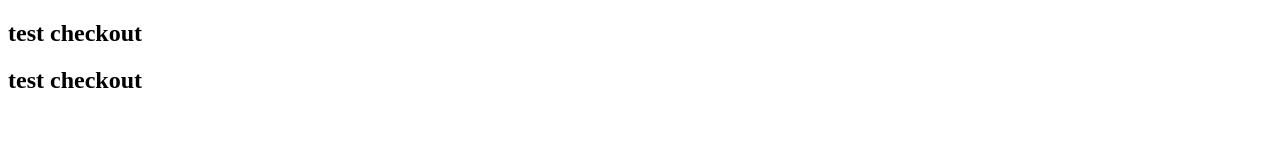
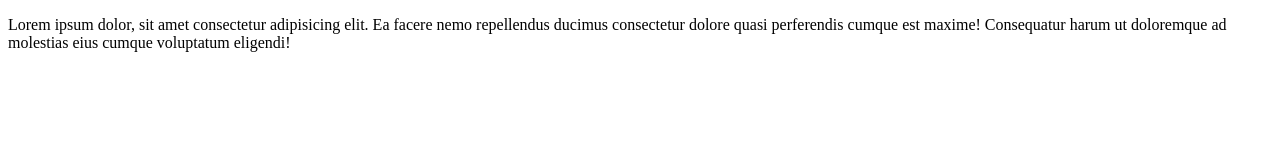
Before and after one commit to Nero420/Latihan-Github, a plain HTML site: page index.html in a window 1280 px wide. Drawn offline with Linux system fonts and the light colour scheme.

Commit message:
lorem ipsum

```diff
--- a/index.html
+++ b/index.html
@@ -1,7 +1,6 @@
 <!DOCTYPE html>
 <html>
     <body>
-        <h2>test checkout<h2>
-        <h2>test checkout</h2>
+       <p>Lorem ipsum dolor, sit amet consectetur adipisicing elit. Ea facere nemo repellendus ducimus consectetur dolore quasi perferendis cumque est maxime! Consequatur harum ut doloremque ad molestias eius cumque voluptatum eligendi!</p>
     </body>
 </html>
```
